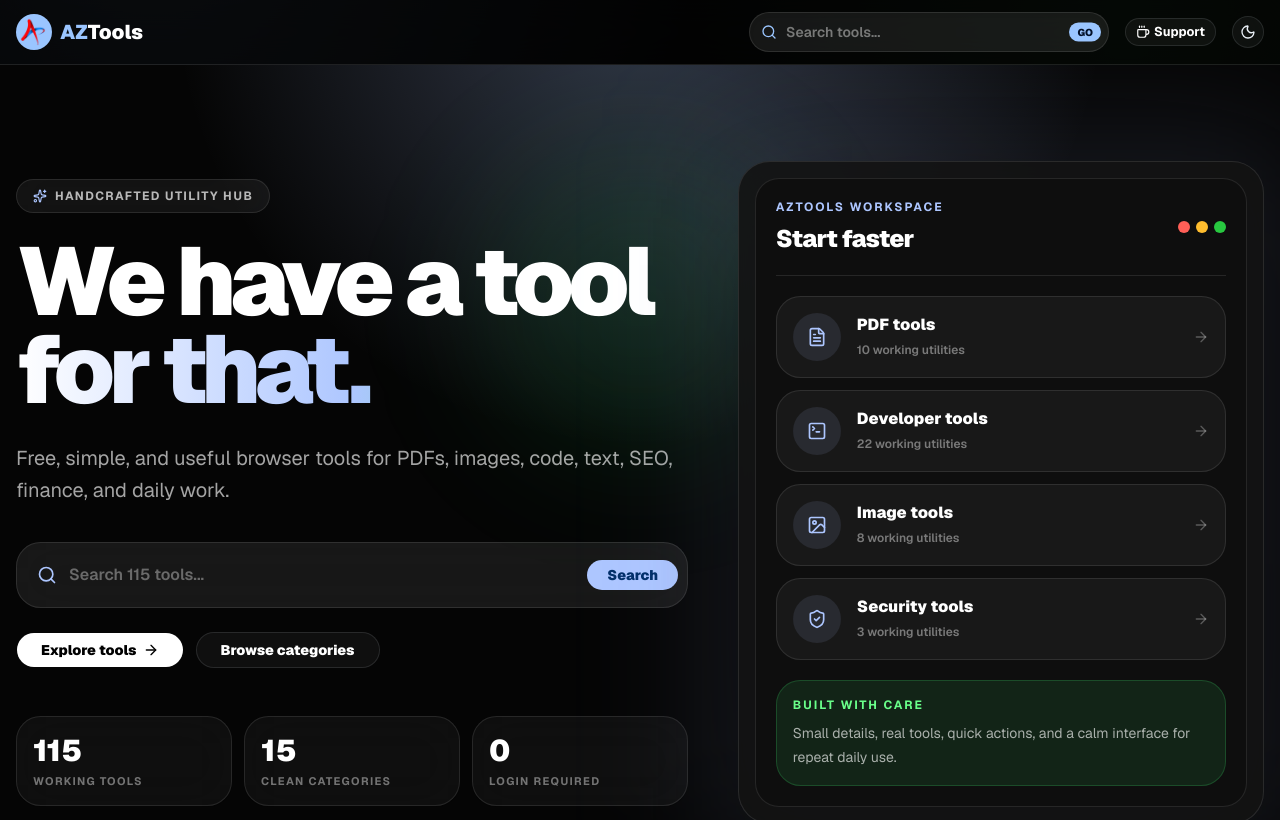
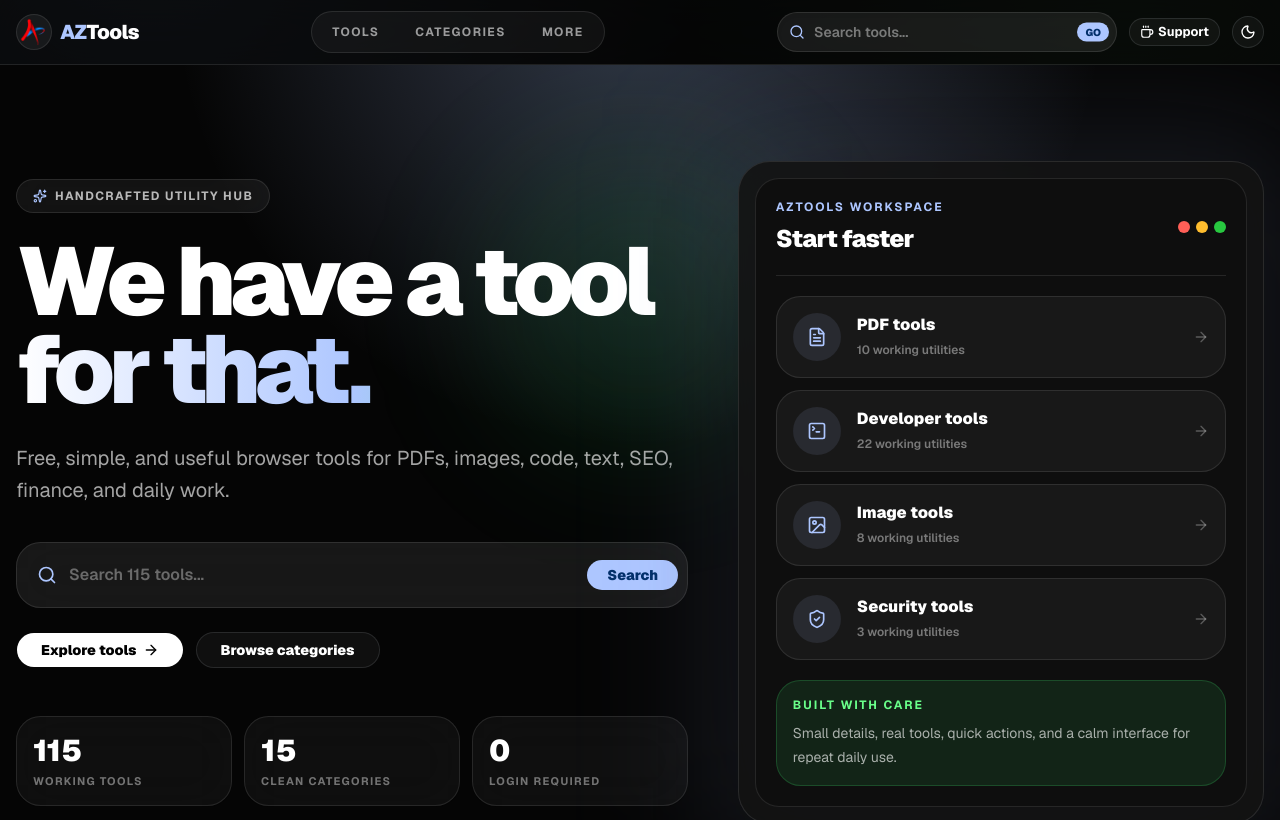
Before and after one commit to KshitijKoranne/aztools-next, a Next.js app: page / in a window 1280 px wide. Shown: the top 820 px of the page. Built offline with nearby package versions, Linux system fonts and the light colour scheme.

Commit message:
Polish header navigation for web design

```diff
--- a/src/components/header.tsx
+++ b/src/components/header.tsx
@@ -11,6 +11,12 @@ import { ThemeToggle } from "@/components/theme-toggle";
 import { Sheet, SheetContent, SheetTrigger, SheetTitle } from "@/components/ui/sheet";
 import { tools } from "@/data/tools";
 import { MobileNav } from "@/components/mobile-nav";
+
+const navLinks = [
+  { label: "Tools", href: "/#featured-tools" },
+  { label: "Categories", href: "/#categories" },
+  { label: "More", href: "/#more-tools" },
+];
 
 export function Header() {
   const [isScrolled, setIsScrolled] = useState(false);
@@ -62,13 +68,13 @@ export function Header() {
 
   return (
     <header
-      className={`sticky top-0 z-50 w-full border-b border-white/10 bg-black/78 backdrop-blur-xl transition-shadow duration-200 ${
+      className={`sticky top-0 z-50 w-full border-b border-white/10 bg-[#050505]/78 text-white backdrop-blur-2xl transition-shadow duration-200 ${
         isScrolled ? "shadow-[0_18px_70px_-54px_rgba(0,0,0,1)]" : ""
       }`}
     >
-      <div className="container mx-auto flex h-16 items-center justify-between px-4">
-        <Link href="/" className="group flex items-center gap-2 text-xl font-black text-white">
-          <span className="relative flex h-9 w-9 items-center justify-center overflow-hidden rounded-full bg-primary text-primary-foreground shadow-[0_16px_42px_-20px_var(--az-green)]">
+      <div className="container mx-auto flex h-16 items-center justify-between gap-4 px-4">
+        <Link href="/" className="group flex shrink-0 items-center gap-2 text-xl font-black tracking-[-0.03em] text-white">
+          <span className="relative flex h-9 w-9 items-center justify-center overflow-hidden rounded-2xl border border-white/10 bg-white/[0.06] shadow-[0_16px_52px_-34px_rgba(173,198,255,0.9)]">
             <Image
               src="/favicon-32x32.png"
               alt="AZ Tools Logo"
@@ -79,47 +85,59 @@ export function Header() {
             />
           </span>
           <span>
-            <span className="text-primary">AZ</span>
+            <span className="text-[#adc6ff]">AZ</span>
             <span>Tools</span>
           </span>
         </Link>
 
-        <div className="flex items-center gap-4">
+        <nav className="hidden items-center gap-1 rounded-full border border-white/10 bg-white/[0.045] p-1 lg:flex">
+          {navLinks.map((link) => (
+            <Link
+              key={link.href}
+              href={link.href}
+              className="rounded-full px-4 py-2 text-xs font-bold uppercase tracking-[0.12em] text-white/58 transition-colors hover:bg-white/[0.08] hover:text-white"
+            >
+              {link.label}
+            </Link>
+          ))}
+        </nav>
+
+        <div className="flex items-center gap-3">
           <div className="hidden md:flex relative" ref={searchRef}>
             <form onSubmit={handleSearchSubmit} className="relative">
               <input
                 type="search"
                 placeholder="Search tools..."
-                className="h-10 w-full rounded-full border border-white/10 bg-white/[0.08] px-9 py-2 text-sm font-semibold text-white shadow-inner placeholder:text-white/42 focus-visible:outline-none focus-visible:ring-2 focus-visible:ring-ring md:w-[240px] lg:w-[360px]"
+                className="h-10 w-full rounded-full border border-white/10 bg-white/[0.08] px-9 py-2 text-sm font-semibold text-white shadow-inner placeholder:text-white/42 focus-visible:outline-none focus-visible:ring-2 focus-visible:ring-[#adc6ff]/70 md:w-[230px] xl:w-[340px]"
                 value={searchQuery}
                 onChange={(e) => setSearchQuery(e.target.value)}
               />
-              <Search className="absolute left-3 top-1/2 h-4 w-4 -translate-y-1/2 text-primary" />
+              <Search className="absolute left-3 top-1/2 h-4 w-4 -translate-y-1/2 text-[#adc6ff]" />
               <button
                 type="submit"
                 aria-label="Search"
-                className="absolute right-2 top-1/2 -translate-y-1/2 rounded-full bg-primary px-2 py-0.5 text-[10px] font-black text-primary-foreground"
+                className="absolute right-2 top-1/2 -translate-y-1/2 rounded-full bg-[#adc6ff] px-2 py-0.5 text-[10px] font-black text-[#002e69]"
               >
                 GO
               </button>
 
               {isSearching && searchResults.length > 0 && (
-                <div className="az-chrome absolute left-0 right-0 top-full z-50 mt-2 max-h-[430px] overflow-auto rounded-lg p-2 text-popover-foreground">
+                <div className="az-chrome absolute left-0 right-0 top-full z-50 mt-2 max-h-[430px] overflow-auto rounded-2xl p-2 text-popover-foreground">
                   {searchResults.map((tool) => (
                     <button
                       key={tool.id}
                       type="button"
-                      className="group w-full rounded-md px-3 py-2 text-left transition-colors hover:bg-white/10"
+                      className="group w-full rounded-xl px-3 py-2 text-left transition-colors hover:bg-white/10"
                       onClick={() => handleSearchItemClick(tool.path)}
                     >
-                      <div className="font-bold group-hover:text-primary">{tool.name}</div>
-                      <div className="mt-0.5 line-clamp-1 text-xs text-muted-foreground">{tool.description}</div>
+                      <div className="font-bold text-white group-hover:text-[#adc6ff]">{tool.name}</div>
+                      <div className="mt-0.5 line-clamp-1 text-xs text-white/48">{tool.description}</div>
                     </button>
                   ))}
                   {totalResults > 10 && (
                     <button
                       type="button"
-                      className="mt-2 w-full rounded-full bg-primary px-4 py-3 text-center text-sm font-black text-primary-foreground transition-colors hover:bg-primary/90"
+                      className="mt-2 w-full rounded-full bg-[#adc6ff] px-4 py-3 text-center text-sm font-black text-[#002e69] transition-colors hover:bg-white"
                       onClick={() => {
                         router.push(`/search?q=${encodeURIComponent(searchQuery)}`);
                         setSearchQuery("");
@@ -133,12 +151,7 @@ export function Header() {
             </form>
           </div>
 
-          <a
-            href="https://www.buymeacoffee.com/kshitijkorz"
-            target="_blank"
-            rel="noopener noreferrer"
-            className="hidden md:flex"
-          >
+          <a href="https://www.buymeacoffee.com/kshitijkorz" target="_blank" rel="noopener noreferrer" className="hidden xl:flex">
             <Button variant="outline" size="sm" className="gap-1 rounded-full border-white/10 bg-white/[0.06] font-bold text-white hover:bg-white/12 hover:text-white">
               <Coffee className="h-4 w-4" />
               <span>Support</span>
@@ -149,7 +162,7 @@ export function Header() {
 
           <Sheet>
             <SheetTrigger asChild>
-              <Button variant="ghost" size="icon" className="md:hidden" aria-label="Open menu">
+              <Button variant="ghost" size="icon" className="text-white hover:bg-white/10 hover:text-white lg:hidden" aria-label="Open menu">
                 <Menu className="h-5 w-5" />
               </Button>
             </SheetTrigger>
```
